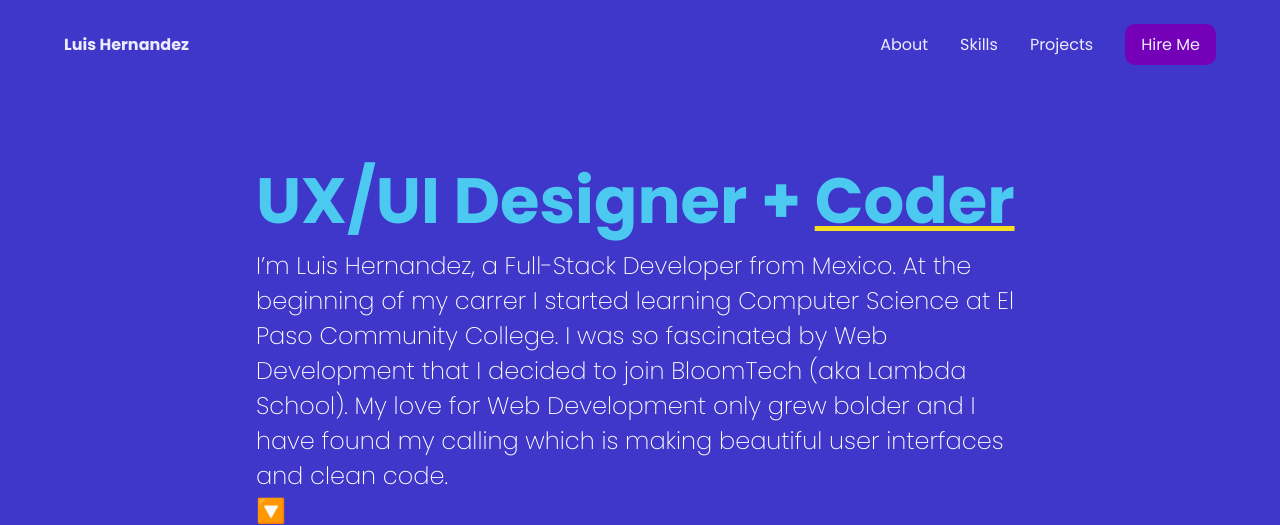
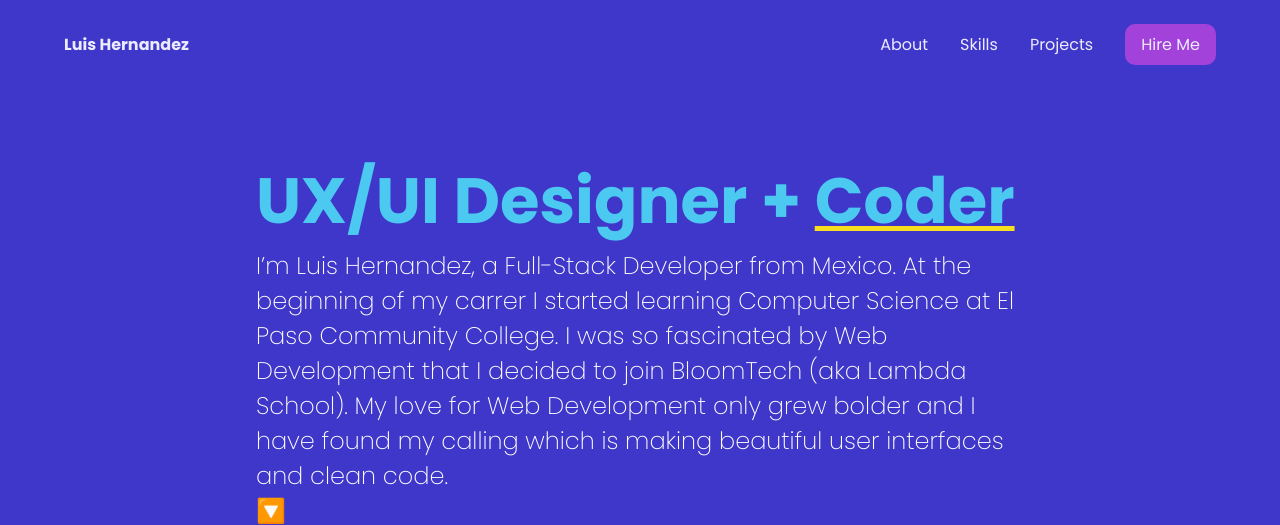
Before and after one commit to DatBoiLuiskrrt/portfolio530, a plain HTML site: page index.html in a window 1280 px wide. In both pictures the pointer is over the link "Hire Me". Shown: the top 525 px of the page. Drawn offline with Linux system fonts and the light colour scheme.

Commit message:
Added hover effect to hire me button in navbar

```diff
--- a/styles.css
+++ b/styles.css
@@ -42,6 +42,9 @@ header ul a {
   background-color: #7400b8;
   padding: 0.5em 1em;
   border-radius: 10px;
+}
+header ul a:hover {
+  background-color: #a342db;
 }
 body {
   background-color: #3f37c9;
```
